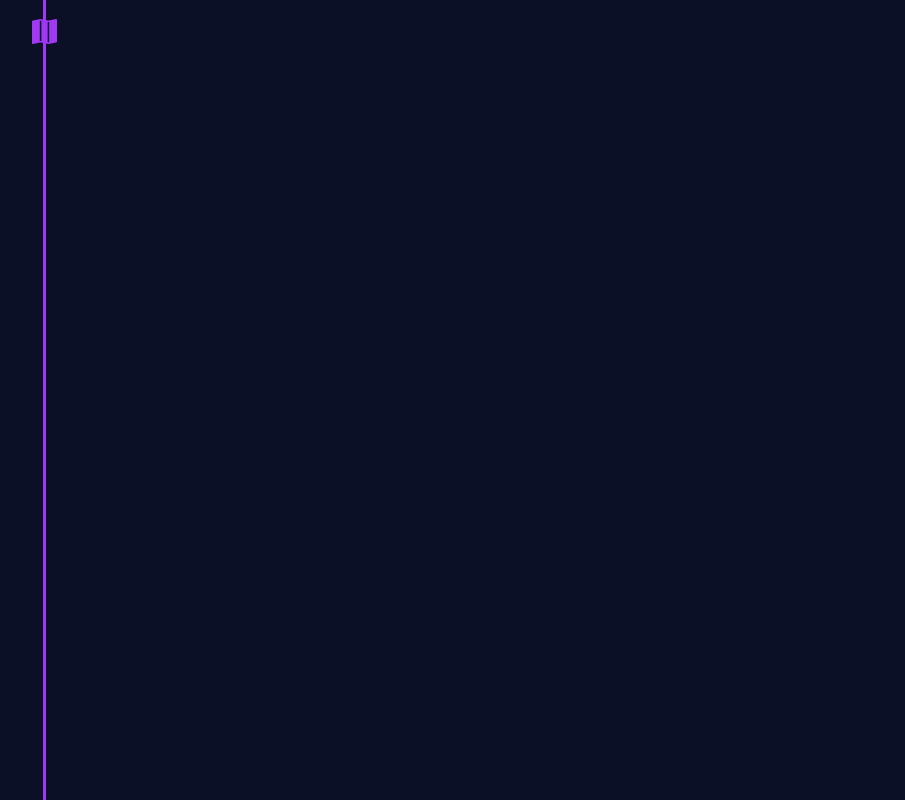
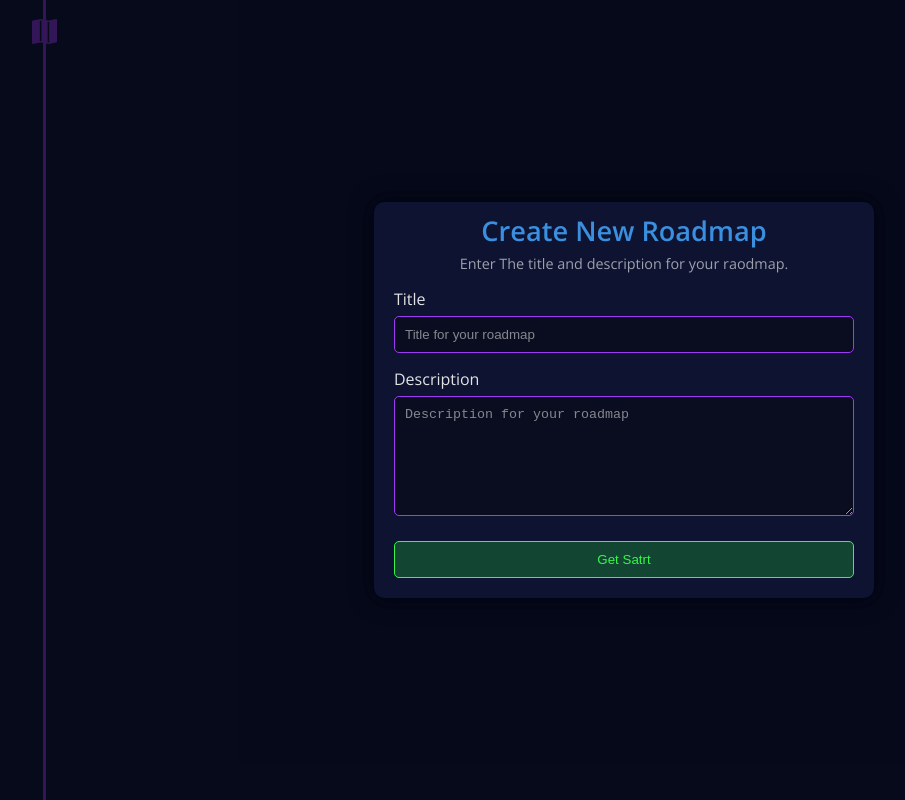
Before and after one commit to hamza-bousalih/roadmap-application, a Next.js app in the folder roadmapui/: page /roadmaps/create in a window 1280 px wide. Shown: the whole page, without its empty margins (16-921 px from the left). Built offline with nearby package versions, Linux system fonts and the light colour scheme.

Commit message:
+ fix the issues with passing data from CreateRoadmapDialog to create page.

```diff
--- a/roadmapui/app/page.js
+++ b/roadmapui/app/page.js
@@ -1,11 +1,8 @@
 "use client"
 
 import {useRouter} from "next/navigation";
-import {useState} from "react";
-import CreateRoadmapDialog from "@/components/roadmap/create/CreateRoadmapDialog";
 
 export default function Home() {
-    const [showCreateRoadmapDialog, setShowCreateRoadmapDialog] = useState(true);
     const router = useRouter()
 
     return <main>
@@ -15,9 +12,8 @@ export default function Home() {
                 <button onClick={() => router.push("/roadmaps/4")}>Roadmap</button>
             </li>
             <li>
-                <button onClick={() => setShowCreateRoadmapDialog(prev => !prev)}>create</button>
+                <button onClick={() => router.push("/roadmaps/create")}>create</button>
             </li>
         </ul>
-        {showCreateRoadmapDialog && <CreateRoadmapDialog onClose={() => setShowCreateRoadmapDialog(true)}/>}
     </main>
 }
--- a/roadmapui/app/roadmaps/create/page.js
+++ b/roadmapui/app/roadmaps/create/page.js
@@ -1,13 +1,19 @@
 "use client"
 
 import RoadmapDetails from "@/components/roadmap/timeline/roadmap-details/RoadmapDetails";
-import {RoadmapContext} from "@/app/roadmaps/layout";
-import {useContext} from "react";
+import {useRoadmapContext} from "@/app/roadmaps/layout";
+import {useState} from "react";
+import CreateRoadmapDialog from "@/components/roadmap/create/CreateRoadmapDialog";
 
 export default function CreateRoadmapPage({}) {
-    const {roadmap, setRoadmap} = useContext(RoadmapContext);
+    const {roadmap, setRoadmap, modeChanger} = useRoadmapContext();
+    const [showCreateRoadmapDialog, setShowCreateRoadmapDialog] = useState(true);
+
+    // change the mode to create
+    modeChanger.create()
 
     return (<>
         <RoadmapDetails roadmap={roadmap}/>
+        {showCreateRoadmapDialog && <CreateRoadmapDialog onClose={() => setShowCreateRoadmapDialog(false)}/>}
     </>)
 }
--- a/roadmapui/app/roadmaps/layout.js
+++ b/roadmapui/app/roadmaps/layout.js
@@ -10,14 +10,31 @@ export const useRoadmapContext = () => useContext(RoadmapContext)
 
 export default function RootLayout({children}) {
     const [roadmap, setRoadmap] = useState({})
+    const [readMode, setReadMode] = useState(true)
+    const [createMode, setCreateMode] = useState(false)
+    const [updateMode, setUpdateMode] = useState(false)
 
-    return (
-        <html lang="en">
+    const modeChanger = {
+        create: () => {
+            setCreateMode(true)
+            setUpdateMode(false)
+            setReadMode(false)
+        }, update: () => {
+            setCreateMode(false)
+            setUpdateMode(true)
+            setReadMode(false)
+        }, read: () => {
+            setCreateMode(false)
+            setUpdateMode(false)
+            setReadMode(true)
+        }
+    }
+
+    return (<html lang="en">
         <body>
-        <RoadmapContext.Provider value={{roadmap, setRoadmap}}>
+        <RoadmapContext.Provider value={{roadmap, setRoadmap, createMode, updateMode, modeChanger}}>
             {children}
         </RoadmapContext.Provider>
         </body>
-        </html>
-    )
+        </html>)
 }
--- a/roadmapui/components/roadmap/create/CreateRoadmapDialog.jsx
+++ b/roadmapui/components/roadmap/create/CreateRoadmapDialog.jsx
@@ -1,26 +1,18 @@
+"use client"
+
 import Dialog, {DialogBody, DialogFooter, LongTextInput, SubmitButton, TextInput} from "@/components/dialog/Dialog";
-import {useState} from "react";
-import {useRouter} from "next/navigation";
+import {useRoadmapContext} from "@/app/roadmaps/layout";
 
 export default function CreateRoadmapDialog({onClose}) {
-    const route  = useRouter()
-
-    const [newRoadmap, setNewRoadmap] = useState({
-        title: "", description: "", // tags: [],
-    });
+    const  {roadmap, setRoadmap} = useRoadmapContext();
 
     const handleInput = (event) => {
         const {name, value} = event.target
-        setNewRoadmap((prev) => ({...prev, [name]: value}));
+        setRoadmap((prev) => ({...prev, [name]: value}));
     }
 
     const onCloseHandler = () => {
         onClose()
-    }
-
-    const handleSubmit = () => {
-        console.log(`/roadmaps/create/${newRoadmap.title}/${newRoadmap.description}`)
-        route.push(`/roadmaps/create/${newRoadmap.title}/${newRoadmap.description}`)
     }
 
     return <>
@@ -31,20 +23,17 @@ export default function CreateRoadmapDialog({onClose}) {
         >
             <DialogBody>
                 <TextInput
-                    id="title"
+                    id="title" defaultValue={roadmap.title}
                     placeholder="Title for your roadmap"
                     onChange={handleInput}/>
                 <LongTextInput
-                    id="description"
+                    id="description" defaultValue={roadmap.description}
                     placeholder="Description for your roadmap"
                     onChange={handleInput}/>
                 {/*<TextInput id="tags" label="Tags" placeholder="Entre a tag"/>*/}
             </DialogBody>
             <DialogFooter>
-                <SubmitButton
-                    label="Get Satrt"
-                    onClick={handleSubmit}
-                />
+                <SubmitButton label="Get Satrt" onClick={onCloseHandler}/>
             </DialogFooter>
         </Dialog>
     </>
```
Also changed, not shown: roadmapui/app/roadmaps/[roadmapId]/page.js (+5 -2 lines).
